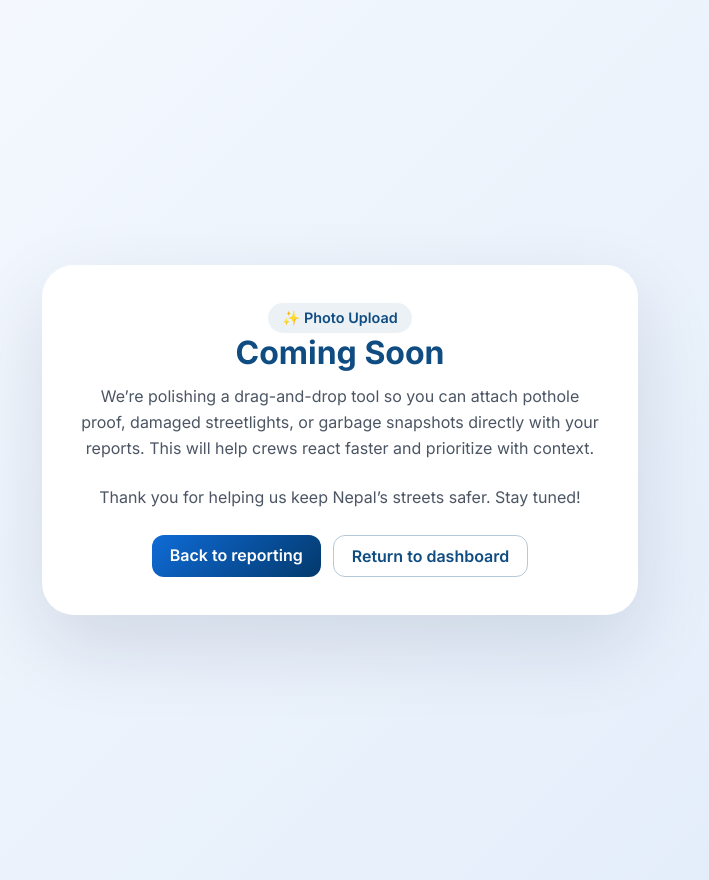
After one commit to nabinthapaofc-stack/Fix-Nepal, a PHP site: page /photo-upload.html in a window 1280 px wide. The commit adds this page. Shown: the whole page, without its empty margins (300-1009 px from the left). Run offline with PHP 8.4, Linux system fonts and the light colour scheme.

Commit message:
feat: add photo upload page and enhance admin dashboard with new sections and styles

```diff
--- /dev/null
+++ b/photo-upload.html
@@ -0,0 +1,102 @@
+<!DOCTYPE html>
+<html lang="en">
+<head>
+  <meta charset="UTF-8">
+  <meta name="viewport" content="width=device-width, initial-scale=1.0">
+  <title>Fix नेपाल — Photo Upload Coming Soon</title>
+  <link href="https://fonts.googleapis.com/css2?family=Inter:wght@400;500;600;700&display=swap" rel="stylesheet">
+  <style>
+    body {
+      font-family: 'Inter', system-ui, -apple-system, BlinkMacSystemFont, 'Segoe UI', sans-serif;
+      margin: 0;
+      background: linear-gradient(135deg, #f7faff, #e1ecf9);
+      color: #06213a;
+      min-height: 100vh;
+      display: flex;
+      align-items: center;
+      justify-content: center;
+      padding: 40px 20px;
+    }
+
+    .coming-soon-card {
+      max-width: 520px;
+      width: 100%;
+      background: #fff;
+      border-radius: 32px;
+      padding: 38px;
+      box-shadow: 0 30px 80px rgba(7, 24, 54, 0.12);
+      text-align: center;
+    }
+
+    .coming-soon-card h1 {
+      margin: 0;
+      color: #0f4c81;
+      font-size: 2rem;
+    }
+
+    .coming-soon-card p {
+      color: #4b5563;
+      line-height: 1.6;
+      margin: 12px 0 24px;
+    }
+
+    .pill {
+      display: inline-flex;
+      align-items: center;
+      gap: 8px;
+      background: rgba(15,76,129,0.08);
+      color: #0f4c81;
+      padding: 6px 14px;
+      border-radius: 999px;
+      font-weight: 600;
+      font-size: 0.9rem;
+    }
+
+    .cta-row {
+      display: flex;
+      gap: 12px;
+      justify-content: center;
+      flex-wrap: wrap;
+      margin-top: 24px;
+    }
+
+    .cta-row a {
+      text-decoration: none;
+      font-weight: 600;
+      border-radius: 12px;
+      padding: 10px 18px;
+      transition: background 0.2s ease, color 0.2s ease;
+    }
+
+    .cta-primary {
+      background: linear-gradient(135deg,#0f6bd7,#03396c);
+      color: #fff;
+    }
+
+    .cta-primary:hover {
+      filter: brightness(1.1);
+    }
+
+    .cta-ghost {
+      border: 1px solid rgba(15,76,129,0.3);
+      color: #0f4c81;
+    }
+
+    .cta-ghost:hover {
+      background: rgba(15,76,129,0.08);
+    }
+  </style>
+</head>
+<body>
+  <section class="coming-soon-card">
+    <span class="pill">✨ Photo Upload</span>
+    <h1>Coming Soon</h1>
+    <p>We’re polishing a drag-and-drop tool so you can attach pothole proof, damaged streetlights, or garbage snapshots directly with your reports. This will help crews react faster and prioritize with context.</p>
+    <p>Thank you for helping us keep Nepal’s streets safer. Stay tuned!</p>
+    <div class="cta-row">
+      <a class="cta-primary" href="report.html">Back to reporting</a>
+      <a class="cta-ghost" href="index.html">Return to dashboard</a>
+    </div>
+  </section>
+</body>
+</html>
--- a/report.html
+++ b/report.html
@@ -28,6 +28,10 @@
           <span class="sidebar-icon"></span>
           Report Issue
         </a>
+        <a href="photo-upload.html" class="sidebar-link">
+          <span class="sidebar-icon"></span>
+          Photo Upload (Soon)
+        </a>
       </nav>
     </aside>
     <div class="app-container">
@@ -41,6 +45,7 @@
             <li><a href="index.html">All Issues</a></li>
             <li><a href="requests.html">My Requests</a></li>
             <li class="active"><a href="report.html">Report Issue</a></li>
+            <li><a href="photo-upload.html">Photo Upload</a></li>
           </ul>
         </nav>
         <div class="user-info">
--- a/requests.html
+++ b/requests.html
@@ -88,6 +88,10 @@
                     <span class="sidebar-icon"></span>
                     Report Issue
                 </a>
+                <a href="photo-upload.html" class="sidebar-link">
+                    <span class="sidebar-icon"></span>
+                    Photo Upload (Soon)
+                </a>
             </nav>
         </aside>
         <div class="app-container">
@@ -101,6 +105,7 @@
                         <li><a href="index.html">All Issues</a></li>
                         <li class="active"><a href="requests.html">My Requests</a></li>
                         <li><a href="report.html">Report Issue</a></li>
+                        <li><a href="photo-upload.html">Photo Upload</a></li>
                     </ul>
                 </nav>
                 <div class="user-info">
```
Also changed, not shown: admin.html (+22 -5 lines), css/admin.css (+69 -0 lines), css/views.css (+12 -0 lines), index.html (+7 -2 lines), js/admin.js (added, +172 -0 lines), js/auth-mock.js (added, +26 -0 lines).
